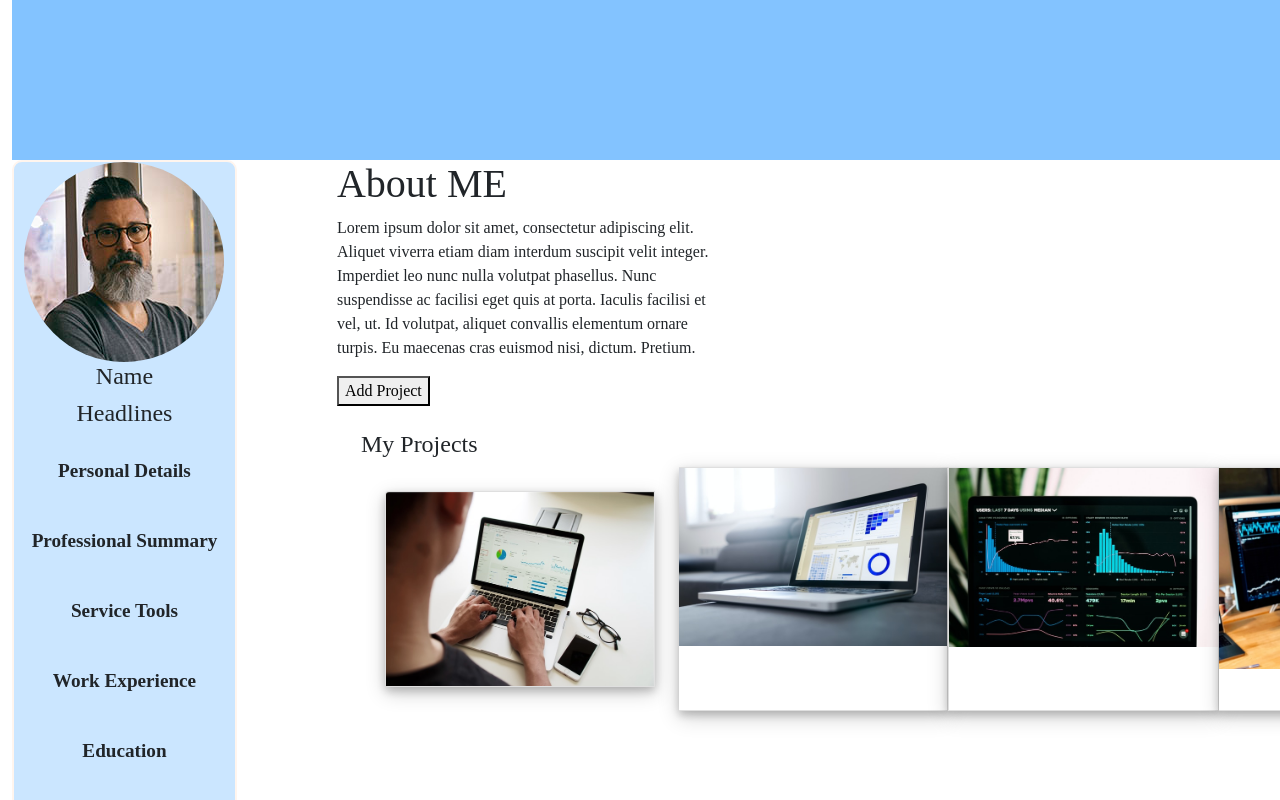
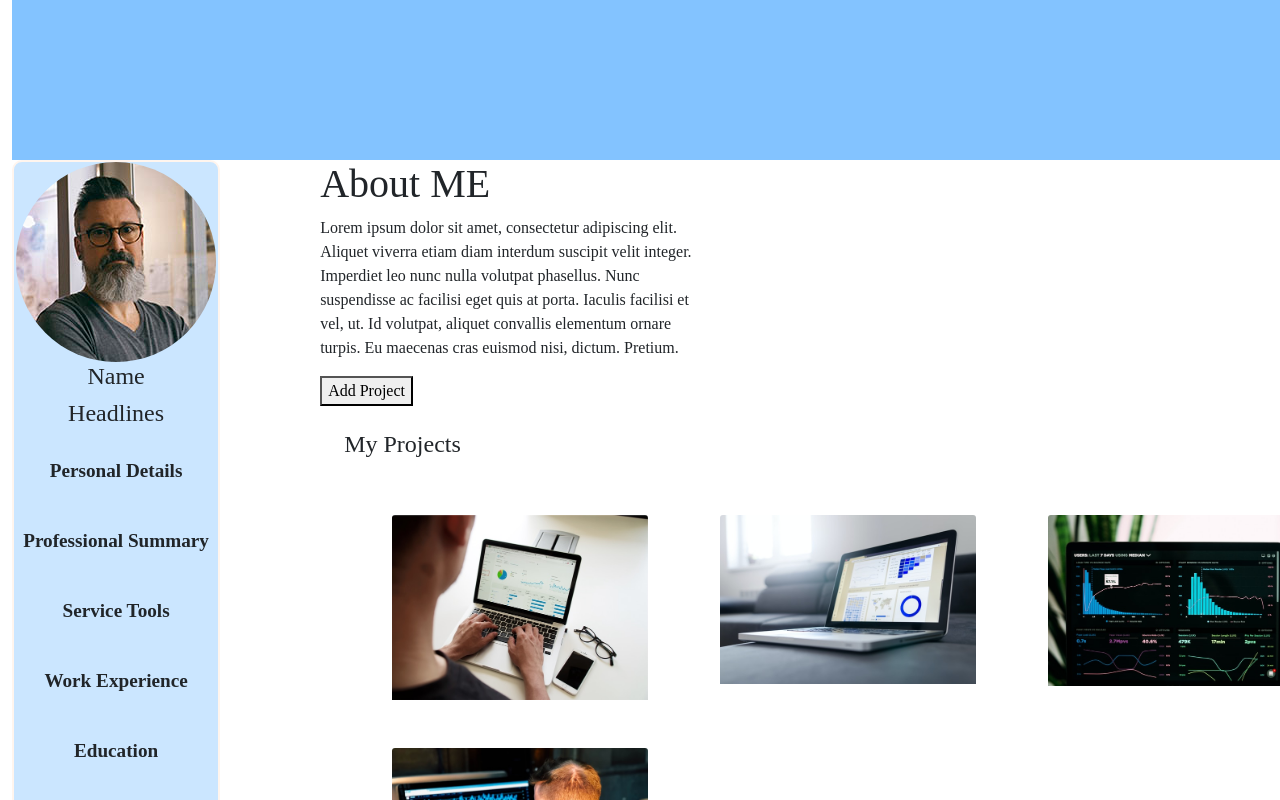
Before and after one commit to Bizkaofficial/bizzy-gallop, a React (Create React App) app: page /userProfile in a window 1280 px wide. Shown: the top 800 px of the page. Built offline with nearby package versions, Linux system fonts and the light colour scheme.

Commit message:
profile image

```diff
--- a/src/index.css
+++ b/src/index.css
@@ -132,5 +132,9 @@ Offset: 1px, 5px rgba(0, 0, 0, 1.25);
 
 .card {
   box-shadow: 0 4px 8px 0 rgba(0, 0, 0, 0.2), 0 6px 20px 0 rgba(0, 0, 0, 0.19);
-  width: 100px;
+  width: 140px;
 }
+
+.card-group > img {
+  width: 200px;
+}
--- a/src/pages/UserProfile.js
+++ b/src/pages/UserProfile.js
@@ -1,9 +1,9 @@
 import "../index.css";
 import UserProfileImg1 from "../assets/userprofile1.png";
-import UserProfileImg2 from "../assets/userprofile2.png"
-import UserProfileImg3 from "../assets/userprofile3.png"
-import UserProfileImg4 from "../assets/userprofile4.png"
-import UserProfileImg5 from "../assets/userprofile5.png"
+import UserProfileImg2 from "../assets/userprofile2.png";
+import UserProfileImg3 from "../assets/userprofile3.png";
+import UserProfileImg4 from "../assets/userprofile4.png";
+import UserProfileImg5 from "../assets/userprofile5.png";
 const UserProfile = () => {
   return (
     <div className="container-fluid">
@@ -51,19 +51,23 @@ const UserProfile = () => {
           </div>
           <div className="p-4">
             <h4>My Projects</h4>
-            <div className="card-group">
-              <div className="card col-4 m-4">
-                <img src={UserProfileImg2} alt="" className="card-img-top" />
+            <div className="card-group p-4 row">
+              <div className=" col-3 m-4">
+                <img className="card-img-top" src={UserProfileImg2} alt="" />
               </div>
-              <div className="card col-6 m-6">
-                <img src={UserProfileImg3} className="card-img-top" />
+              <div className="col-3 m-4">
+                <img className="card-img-top" src={UserProfileImg3} />
               </div>{" "}
               <br />
-              <div className="card col-6 m-6">
-                <img src={UserProfileImg4} className="card-img-top" />
+              <div className="col-3 m-4">
+                <img className="card-img-top" src={UserProfileImg4} />
               </div>
-              <div className="card col-6 m-6">
-                <img src={UserProfileImg5} className="card-img-top" />
+              <div className=" col-3 m-4">
+                <img
+                  className="card-img-top"
+                  src={UserProfileImg5}
+                  width={250}
+                />
               </div>
             </div>
           </div>
```
